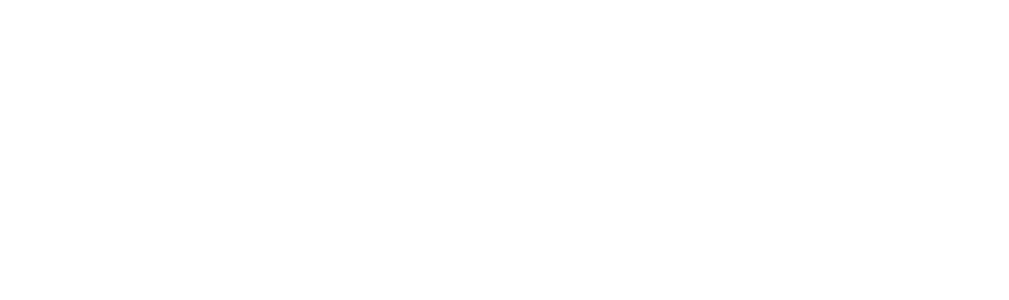
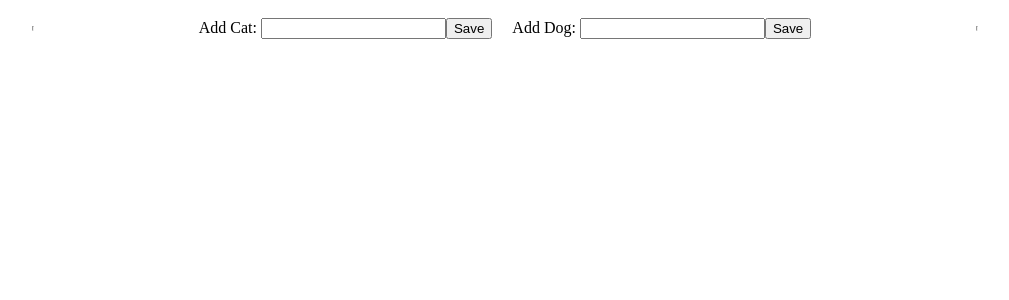
Before and after one commit to bodya1710/react_moduls, a React (Create React App) app: page / in a window 1280 px wide. Shown: the top 300 px of the page, without its empty margins (135-1144 px from the left). Built offline with nearby package versions, Linux system fonts and the light colour scheme.

Commit message:
homework_4

```diff
--- a/package.json
+++ b/package.json
@@ -8,6 +8,7 @@
     "@testing-library/user-event": "^13.5.0",
     "react": "^17.0.2",
     "react-dom": "^17.0.2",
+    "react-hook-form": "^7.25.3",
     "react-scripts": "5.0.0",
     "web-vitals": "^2.1.3"
   },
--- a/src/App.js
+++ b/src/App.js
@@ -1,7 +1,39 @@
+import {useReducer} from "react";
+
+import {Cats, Dogs, Form} from "./componets";
+
+import css from './App.module.css';
+
+const  reducer = (state, action) => {
+
+    if (action.type === 'cats'){
+        action.payload.preventDefault()
+        return {...state, cats: [...state.cats, {id: new Date().getUTCMilliseconds(),note: action.payload.target[0].value}]}
+    }
+    if (action.type === 'dogs'){
+        action.payload.preventDefault()
+        return {...state, dogs: [...state.dogs, {id: new Date().getUTCMilliseconds(),note: action.payload.target[0].value}]}
+    }
+    if (action.type === 'delet_cat'){
+        return {...state, cats: state.cats.filter((item) => item.id !== action.payload)}
+    }
+    if (action.type === 'delet_dog'){
+        return {...state, dogs: state.dogs.filter((item) => item.id !== action.payload)}
+    }
+    return state
+
+}
 
 function App() {
+  const [state, dispatch] = useReducer(reducer, {cats:[], dogs:[]});
+
   return (
      <div>
+      <Form dispatch={dispatch}/>
+       <div className={css.wrap_container_animal}>
+         <Cats cats={state.cats} dispatch={dispatch}/>
+         <Dogs dogs={state.dogs} dispatch={dispatch}/>
+       </div>
     </div>
   );
 }
--- /dev/null
+++ b/src/App.module.css
@@ -0,0 +1,5 @@
+.wrap_container_animal{
+    display: flex;
+    justify-content: space-around;
+    padding: 20px 5px;
+}
--- /dev/null
+++ b/src/componets/Cat/Cat.js
@@ -0,0 +1,12 @@
+import React from 'react';
+
+const Cat = ({element:{id, note},dispatch}) => {
+    return (
+        <div>
+            {note}
+            <button onClick={()=>{dispatch({type:'delet_cat' , payload: id})}}>Delete</button>
+        </div>
+    );
+};
+
+export {Cat};
--- /dev/null
+++ b/src/componets/Cats/Cats.js
@@ -0,0 +1,13 @@
+import React from 'react';
+
+import {Cat} from "../Cat/Cat";
+
+const Cats = ({cats,dispatch}) => {
+    return (
+        <div>
+            {cats.map(item => <Cat key={item.id} element={item} dispatch={dispatch}/>)}
+        </div>
+    );
+};
+
+export {Cats};
--- /dev/null
+++ b/src/componets/Dog/Dog.js
@@ -0,0 +1,15 @@
+import React from 'react';
+
+const Dog = ({element:{id, note},dispatch}) => {
+
+    return (
+
+            <div>
+                {note}
+                <button onClick={()=>dispatch({type:'delet_dog' , payload: id})}>Delete</button>
+            </div>
+
+    );
+};
+
+export {Dog};
--- /dev/null
+++ b/src/componets/Dogs/Dogs.js
@@ -0,0 +1,13 @@
+import React from 'react';
+import {Dog} from "../Dog/Dog";
+
+const Dogs = ({dogs,dispatch}) => {
+    return (
+            <div>
+                {dogs.map(item => <Dog key={item.id} element={item} dispatch={dispatch}/>)}
+            </div>
+
+    );
+};
+
+export {Dogs};
--- /dev/null
+++ b/src/componets/Form/Form.js
@@ -0,0 +1,23 @@
+import React from 'react';
+
+import css from './Form.module.css'
+
+const Form = ({dispatch}) => {
+
+    return (
+        <div className={css.wrap_form}>
+            <hr/>
+            <form onSubmit ={(e)=>{dispatch({type:'cats' , payload: e})}}>
+                <label>Add Cat: <input type="text" /></label>
+                <button>Save</button>
+            </form>
+            <form onSubmit ={(e)=>{dispatch({type:'dogs' , payload: e})}}>
+                <label>Add Dog: <input type="text" /></label>
+                <button>Save</button>
+            </form>
+            <hr/>
+        </div>
+    );
+};
+
+export {Form};
--- /dev/null
+++ b/src/componets/Form/Form.module.css
@@ -0,0 +1,8 @@
+.wrap_form{
+    display: flex;
+    justify-content: center;
+    padding: 10px 5px;
+}
+form{
+    margin: 0 10px;
+}
--- /dev/null
+++ b/src/componets/index.js
@@ -0,0 +1,3 @@
+export * from './Dogs/Dogs';
+export * from './Cats/Cats';
+export * from './Form/Form';
```
Also changed, not shown: 1 other file (tests, documents, lock files or other folders).
